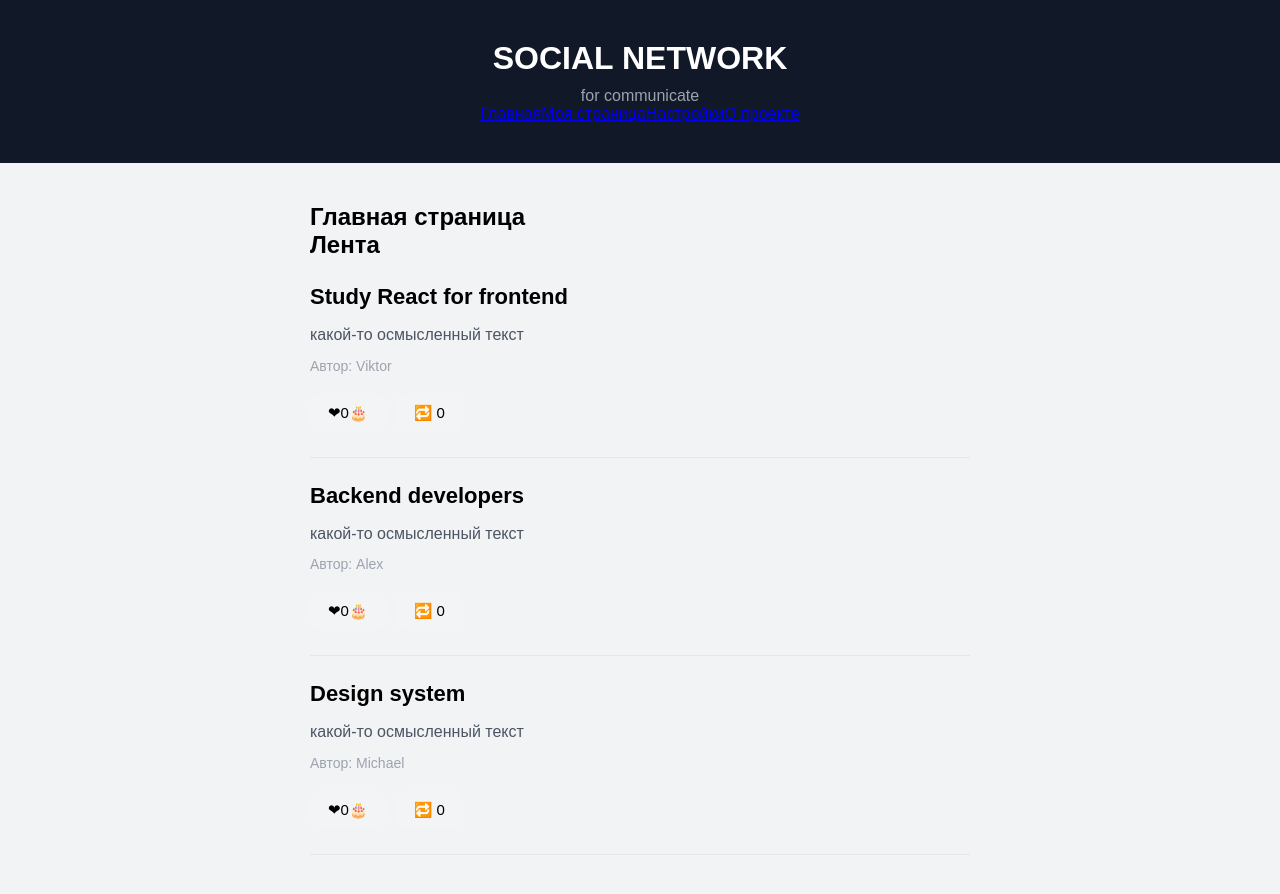
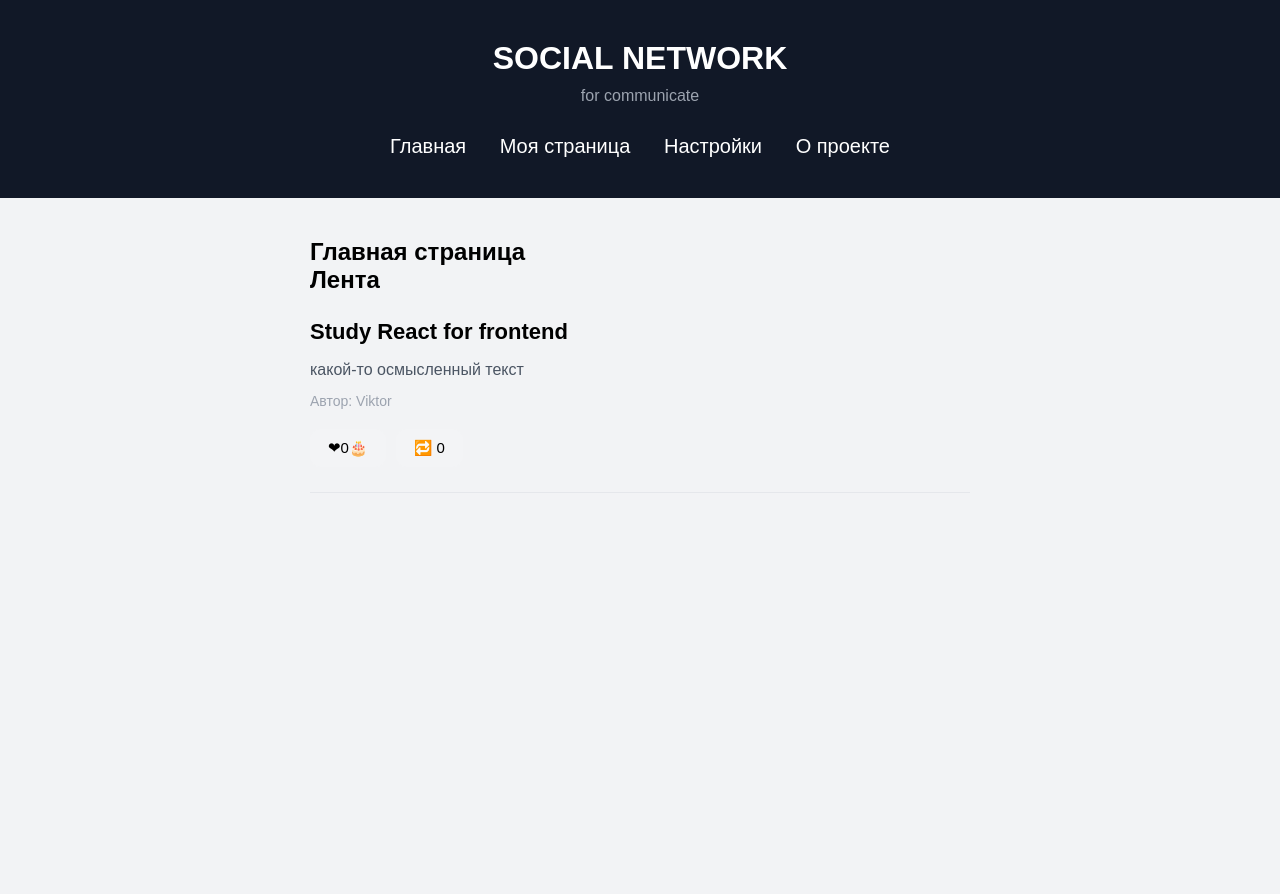
Before and after one commit to brahman98/react-9-4-RPO-23-1, a React (Vite) app: page / in a window 1280 px wide. After the commit the page ends 800 px from the top, so only its background shows below. Built offline with nearby package versions, Linux system fonts and the light colour scheme.

Commit message:
context API

```diff
--- a/src/App.jsx
+++ b/src/App.jsx
@@ -1,4 +1,5 @@
-import { Routes, Route} from "react-router-dom";
+import { Routes, Route } from "react-router-dom";
+import { PostsProvider } from "./context/PostsContext";
 
 import './App.css';
 import Header from "./components/Header";
@@ -13,12 +14,14 @@ function App() {
     <div className='app'>
       <Header />
       <main>
+        <PostsProvider>
           <Routes>
             <Route path="/" element={<Home />} />
             <Route path="/profile" element={<Profile />} />
             <Route path="/settings" element={<Settings />} />
             <Route path="/about" element={<About />} />
           </Routes>
+        </PostsProvider>
       </main>
     </div>
   )
--- a/src/components/Header.jsx
+++ b/src/components/Header.jsx
@@ -7,16 +7,16 @@ function Header() {
             <p>for communicate</p>
 
             <nav className="navigation">
-                <Link to="/">
+                <Link className="nav-link" to="/">
                     Главная
                 </Link>
-                <Link to="/profile">
+                <Link className="nav-link" to="/profile">
                     Моя страница
                 </Link>
-                <Link to="/settings">
+                <Link className="nav-link" to="/settings">
                     Настройки
                 </Link>
-                <Link to="/about">
+                <Link className="nav-link" to="/about">
                     О проекте
                 </Link>
             </nav>
--- /dev/null
+++ b/src/context/PostsContext.jsx
@@ -0,0 +1,40 @@
+import {
+    createContext,
+    useContext,
+    useEffect,
+    useState
+} from "react";
+
+const PostsContext = createContext();
+
+export function PostsProvider({ children }) {
+    const [posts, setPosts] = useState(() => {
+        const savedPosts = localStorage.getItem("posts");
+        if (savedPosts) {
+            return JSON.parse(savedPosts);
+        }
+        return [
+            {
+                id: 1,
+                author: 'Viktor',
+                title: 'Study React for frontend',
+                text: "какой-то осмысленный текст"
+            },
+        ];
+    });
+
+    useEffect(() => {
+        console.log("Количество постов", posts.length);
+        localStorage.setItem("posts", JSON.stringify(posts))
+    }, [posts]
+    );
+
+    return (
+        <PostsContext.Provider value={{posts, setPosts}}>
+            {children}
+        </PostsContext.Provider>
+    );
+}
+export function usePosts() {
+    return useContext(PostsContext);
+}
--- a/src/index.css
+++ b/src/index.css
@@ -35,6 +35,25 @@ button {
 .header p {
   margin: 0;
   color: #9ca3af;
+}
+.navigation {
+  display: flex;
+  justify-content: space-between;
+  gap: 20px;
+  max-width: 500px;
+  margin: 30px auto 0;
+}
+.nav-link {
+  color: white;
+  text-decoration: none;
+  font-size: 20px;
+}
+.nav-link:hover {
+  text-shadow:
+    0 0 5px #ff00de,
+    0 0 10px #ff00de,
+    0 0 20px #ff00de,
+    0 0 40px #ff00de;
 }
 
 /* MAIN */
--- a/src/pages/Home.jsx
+++ b/src/pages/Home.jsx
@@ -1,40 +1,48 @@
 import Post from "../components/Post";
+import { usePosts } from "../context/PostsContext";
 
 function Home() {
-    const posts = [
-        {
-            id: 1,
-            author: 'Viktor',
-            title: 'Study React for frontend',
-            text: "какой-то осмысленный текст"
-        },
-        {
-            id: 2,
-            author: 'Alex',
-            title: 'Backend developers',
-            text: "какой-то осмысленный текст"
-        },
-        {
-            id: 3,
-            author: 'Michael',
-            title: 'Design system',
-            text: "какой-то осмысленный текст"
-        },
-    ]
+    // const posts = [
+    //     {
+    //         id: 1,
+    //         author: 'Viktor',
+    //         title: 'Study React for frontend',
+    //         text: "какой-то осмысленный текст"
+    //     },
+    //     {
+    //         id: 2,
+    //         author: 'Alex',
+    //         title: 'Backend developers',
+    //         text: "какой-то осмысленный текст"
+    //     },
+    //     {
+    //         id: 3,
+    //         author: 'Michael',
+    //         title: 'Design system',
+    //         text: "какой-то осмысленный текст"
+    //     },
+    // ]
 
+    const { posts } = usePosts();
     return (
         <section>
             <h1>Главная страница</h1>
             <div className="feed">
                 <h2>Лента</h2>
-                {posts.map((post) => (
+                {posts.length > 0 ? (
+                    posts.map((post) => (
                         <Post
                             key={post.id}
                             id={post.id}
                             author={post.author}
                             title={post.title}
                             text={post.text} />
-                ))}
+                    ))
+                )
+                    : (
+                        <p>Пока нет публикаций</p>
+                    )
+                }
             </div>
         </section>
     )
--- a/src/pages/Profile.jsx
+++ b/src/pages/Profile.jsx
@@ -1,33 +1,34 @@
-import { useState, useEffect } from "react";
+import { useState } from "react";
 import ProfileCard from "../components/ProfileCard";
 import Post from "../components/Post";
+import { usePosts } from "../context/PostsContext";
 
 function Profile() {
-    const [posts, setPosts] = useState(() => {
-        const savedPosts = localStorage.getItem("posts");
-        if (savedPosts) {
-            return JSON.parse(savedPosts);
-        }
-        return [
-            {
-                id: 1,
-                author: 'Viktor',
-                title: 'Study React for frontend',
-                text: "какой-то осмысленный текст"
-            },
-        ]
-    });
-
+    const { posts, setPosts } = usePosts();
+    // const [posts, setPosts] = useState(() => {
+    //     const savedPosts = localStorage.getItem("posts");
+    //     if (savedPosts) {
+    //         return JSON.parse(savedPosts);
+    //     }
+    //     return [
+    //         {
+    //             id: 1,
+    //             author: 'Viktor',
+    //             title: 'Study React for frontend',
+    //             text: "какой-то осмысленный текст"
+    //         },
+    //     ]
+    // });
 
     const [title, setTitle] = useState('');
     const [text, setText] = useState("");
     const [error, setError] = useState("");
 
-    useEffect(() => {
-        console.log("Количество постов", posts.length);
-        localStorage.setItem("posts", JSON.stringify(posts))
-    }, [posts]
-    );
+    // useEffect(() => {
+    //     console.log("Количество постов", posts.length);
+    //     localStorage.setItem("posts", JSON.stringify(posts))
+    // }, [posts]
+    // );
 
     function addPost(event) {
         event.preventDefault();
@@ -65,7 +66,7 @@ function Profile() {
             <ProfileCard />
             <div className="feed">
                 <h2>Мои публикации</h2>
-                <p>Всего публикаций {posts.length}</p>
+                {/* <p>Всего публикаций {posts.length}</p> */}
 
                 <form className="post-form" onSubmit={addPost}>
                     {error && (
```
Lines whose indentation alone changed are shown as unchanged.
